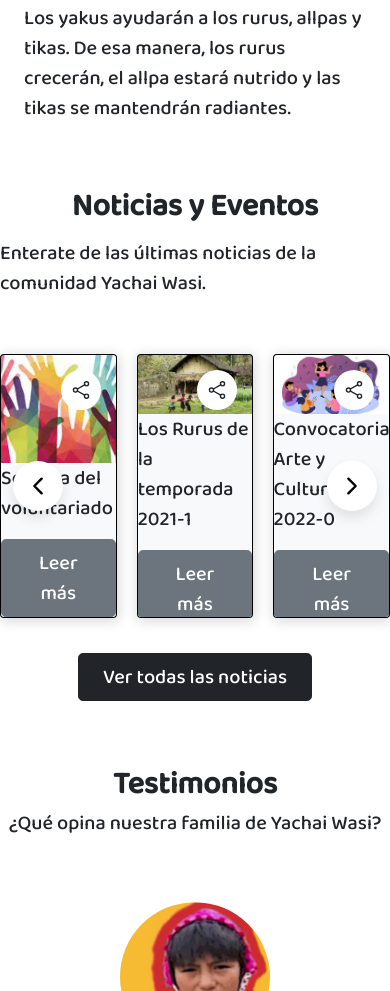
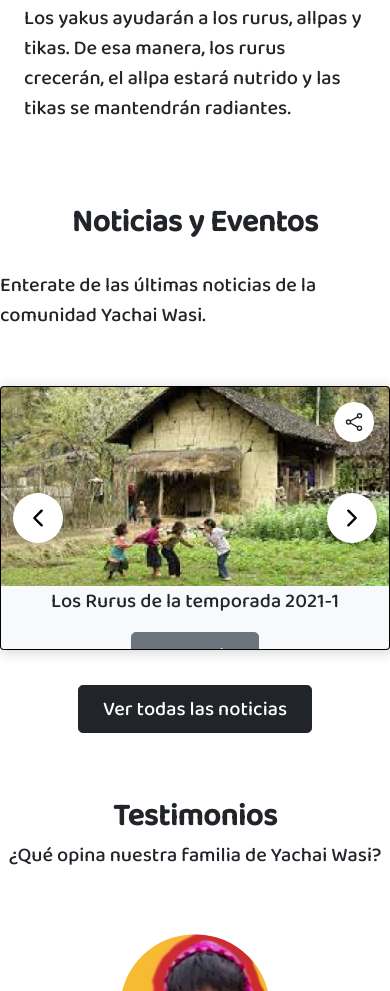
Before and after one commit to TimuDevGroup/Yachai_Wassy, a plain HTML site: page index.html in a window 390 px wide. Shown: the part 2302-3293 px from the top of the page. Drawn offline with nearby package versions, Linux system fonts and the light colour scheme.

Commit message:
Agregada option breakpoints al carrusel glidejs

```diff
--- a/index.html
+++ b/index.html
@@ -162,7 +162,7 @@
 <section id="noticias">
     <section class="main">
 		<div class="wrapper">
-		  <div class="d-flex align-items-center justify-content-center">
+		  <div class="d-flex align-items-center justify-content-center g-3 py-3">
 			<p class="display-5 fw-bold lh-1 mb-3 flex-column">Noticias y Eventos</p>
 		</div>
 		<div class="d-flex align-items-center justify-content-center flex-column">
@@ -440,6 +440,14 @@
 		  autoplay: 3500,
 		  perView: 3,
 		  gap: 20,
+		  breakpoints: {
+    1024: {
+      perView: 2
+    },
+    600: {
+      perView: 1
+    }
+  }
 		}).mount();
 	  </script>
 </body>
```
